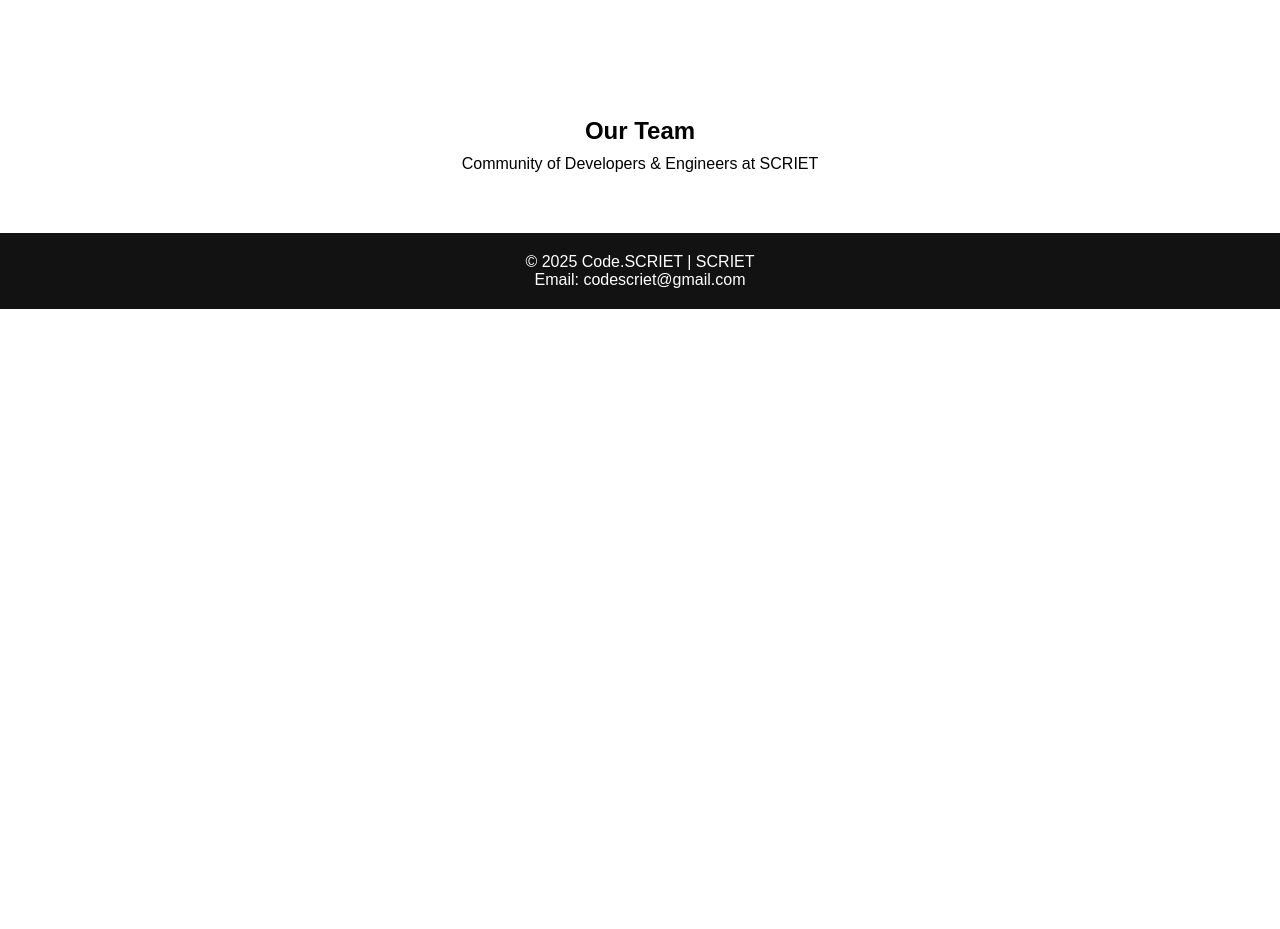
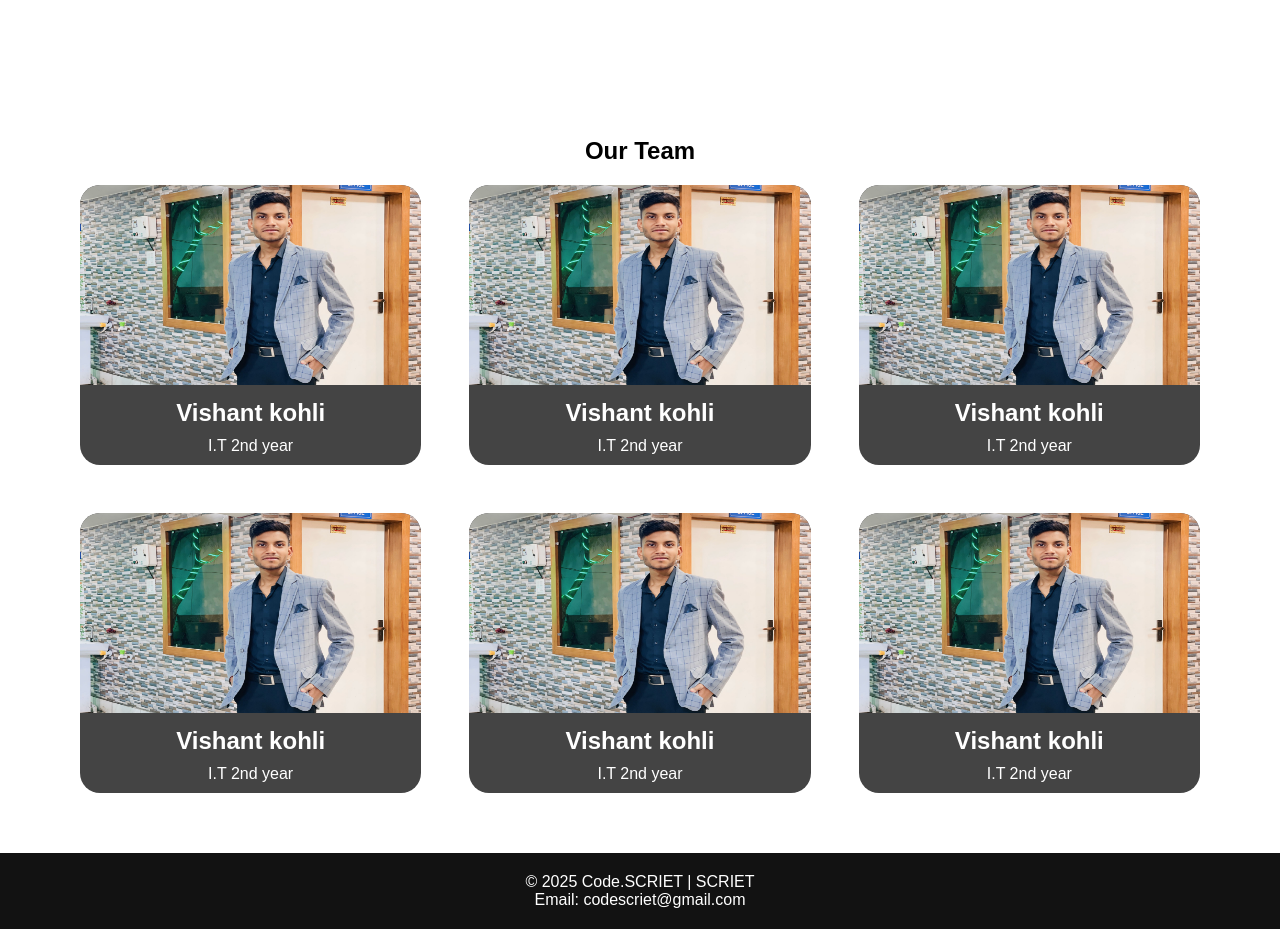
Before and after one commit to vishant06/Code.Scriet-web, a plain HTML site: page index.html in a window 1280 px wide. Shown: the part 1091-2020 px from the top of the page. Before the commit the page ends 1400 px from the top, so only its background shows below. Drawn offline with Linux system fonts and the light colour scheme.

Commit message:
Adding team members

```diff
--- a/index.html
+++ b/index.html
@@ -36,7 +36,7 @@
 <section class="hero" id="home">
     <h2>Community of Developers & Engineers 🚀</h2>
     <p>Learn • Code • Collaborate • Grow</p>
-    <button>Join Code.SCRIET</button>
+    <button onclick="">Join Code.SCRIET</button>
 </section>
 
 
@@ -62,8 +62,15 @@
 
 
 <section class="team" id="team">
-    <h2>Our Team</h2>
-    <p>Community of Developers & Engineers at SCRIET</p>
+    <h2 style="margin: 20px;">Our Team</h2>
+    <ul>
+        <li><img src="Vishant.jpg" width="350px" height="200px" alt=""><h2>Vishant kohli</h2><p>I.T 2nd year</p></li>
+        <li><img src="Vishant.jpg" width="350px" height="200px" alt=""><h2>Vishant kohli</h2><p>I.T 2nd year</p></li>
+        <li><img src="Vishant.jpg" width="350px" height="200px" alt=""><h2>Vishant kohli</h2><p>I.T 2nd year</p></li>
+        <li><img src="Vishant.jpg" width="350px" height="200px" alt=""><h2>Vishant kohli</h2><p>I.T 2nd year</p></li>
+        <li><img src="Vishant.jpg" width="350px" height="200px" alt=""><h2>Vishant kohli</h2><p>I.T 2nd year</p></li>
+        <li><img src="Vishant.jpg" width="350px" height="200px" alt=""><h2>Vishant kohli</h2><p>I.T 2nd year</p></li>
+    </ul>
 </section>
 
 
@@ -71,6 +78,6 @@
     <p>© 2025 Code.SCRIET | SCRIET</p>
     <p>Email: codescriet@gmail.com</p>
 </footer>
-
+ <script src="script.js"></script>
 </body>
 </html>
--- a/style.css
+++ b/style.css
@@ -1,4 +1,3 @@
-
 * {
     margin: 0;
     padding: 0;
@@ -120,6 +119,29 @@
     font-size: 16px;
 }
 
+.team ul li {
+    background-color: rgb(68, 68, 68);
+    width: fit-content;
+    color: rgb(255, 255, 255);
+    padding-bottom: 10px;
+    border-radius: 20px;
+    overflow: hidden;
+}
+
+.team ul li img {
+    margin-bottom: 10px;
+    box-sizing: border-box;
+    max-width: 100%;
+
+}
+
+.team ul {
+    display: grid;
+    grid-template-columns: 1fr 1fr 1fr;
+    gap: 3rem;
+    place-items: center;
+}
+
 
 footer {
     background-color: #121212;
@@ -139,7 +161,7 @@
     cursor: pointer;
 }
 
-/* ===== RESPONSIVE ===== */
+
 @media (max-width: 768px) {
 
     .menu-icon {
@@ -161,8 +183,15 @@
         padding: 15px 0;
         border-top: 1px solid #333;
     }
+    .team ul {
+    display: grid;
+    grid-template-columns: 1fr;
+    gap: 3rem;
+    place-items: center;
+}
 
-    #menu-toggle:checked ~ .nav-links {
+
+    #menu-toggle:checked~.nav-links {
         display: flex;
     }
 
```
Also changed, not shown: Vishant.jpg (added), script.js (added).
